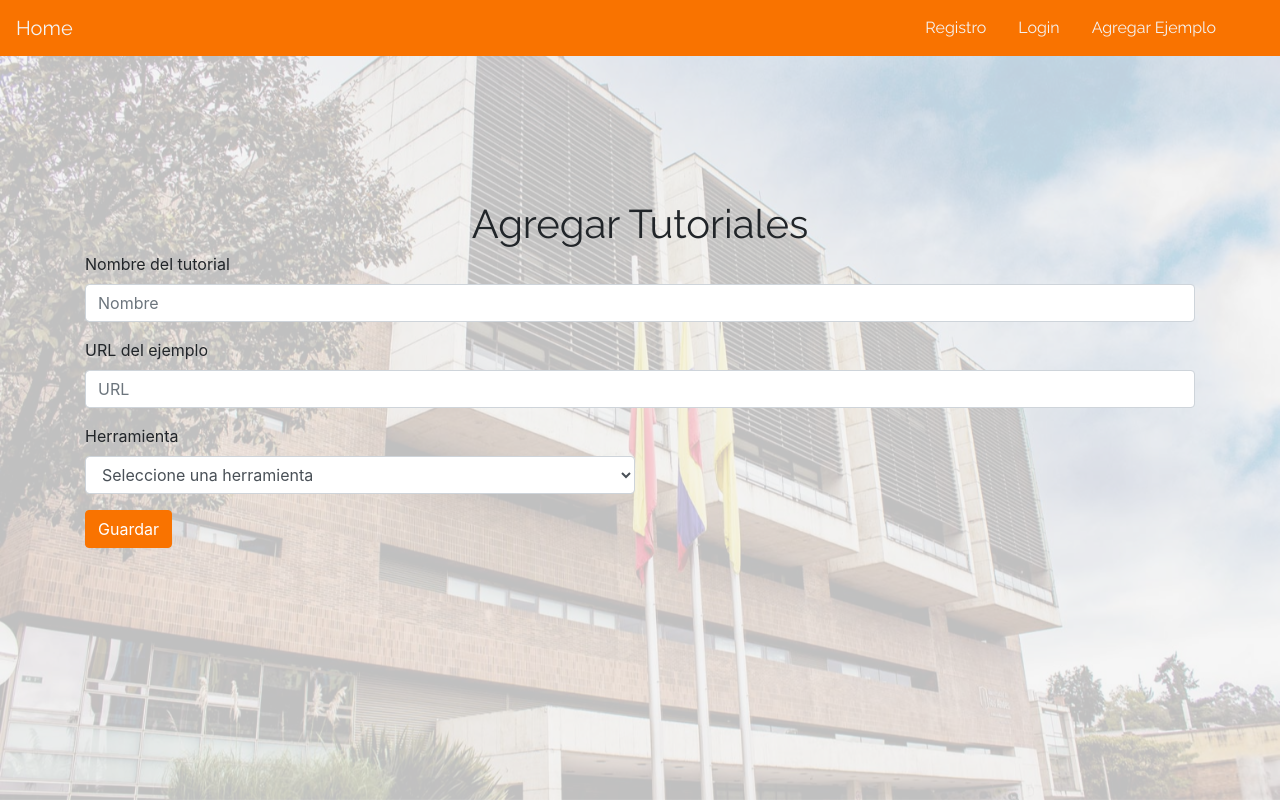
After one commit to juansb827/equipo1-catalogo-201810, a Django app: template catalogo/templates/tutorial.html in a window 1280 px wide. The commit adds this page. Run offline with Django 3.2, Linux system fonts and the light colour scheme; the template is opened without the code that fills it, so the values that code supplies are empty; parts of the project's set-up code (start-up, migrations or seed data) failed here and were passed over; some libraries are stand-ins or nearby versions.

Commit message:
Creación de  la pantalla "Agregar tutoriales", se modifica templates, views.py y urls.py

```diff
--- a/catalogo/templates/base.html
+++ b/catalogo/templates/base.html
@@ -39,6 +39,8 @@
                 {% if user.is_authenticated %}
                     <li><a class="nav-link" data-value="about" href="{% url 'catalogo:index' %}">{{ user.username }}</a></li>
                     <li><a class="nav-link" data-value="about" href="{% url 'catalogo:logout' %}">Logout</a></li>
+                    <li class="nav-item">
+                    <a class="nav-link" data-value="about" href="{% url 'catalogo:tutorial' %}">Agregar Tutorial</a></li>
                 {% else %}
                     <li><a class="nav-link" data-value="about" href="{% url 'catalogo:addUser' %}">Registro</a></li>
                     <li><a class="nav-link" data-value="about" href="{% url 'catalogo:login' %}">Login</a></li>
--- /dev/null
+++ b/catalogo/templates/tutorial.html
@@ -0,0 +1,40 @@
+
+{% extends 'base.html' %}
+
+{% block content %}
+    {% load static %}
+
+    <link rel="stylesheet" type="text/css" href="{% static '/css/login.css' %}">
+    <div class="login-container">
+        <div class="overlayed">
+            <div class="login-area">
+                <div class="container">
+                    <form id="formAddExample" enctype="multipart/form-data" method="post">
+                        <h1>Agregar Tutoriales</h1>
+                        {% csrf_token %}
+                        <div class="form-group">
+                            <label for="name">Nombre del tutorial</label>
+                            <input required type="text" class="form-control" id="name" name="name" placeholder="Nombre">
+                        </div>
+                        <div class="form-group">
+                            <label for="url">URL del ejemplo</label>
+                            <input required type="text" class="form-control" id="url" name="url" placeholder="URL">
+                        </div>
+                        <div class="form-row">
+                            <div class="form-group col-md-6">
+                                <label for="tool">Herramienta</label>
+                                <select required class="form-control" id="tool" name="tool">
+                                    <option disabled selected value>Seleccione una herramienta</option>
+                                    {% for entry in tools %}
+                                        <option value="{{ entry.fields.tool }}">{{ entry.fields.name }}</option>
+                                    {% endfor %}
+                                </select>
+                            </div>
+                        </div>
+                        <button type="submit" class="btn  main-button">Guardar</button>
+                    </form>
+                </div>
+            </div>
+        </div>
+    </div>
+{% endblock %}
--- a/catalogo/urls.py
+++ b/catalogo/urls.py
@@ -9,5 +9,6 @@ urlpatterns = [
     url(r'^addUser/$', views.add_user_view, name='addUser'),
     url(r'^addExample/$', views.add_example, name='addExample'),
     url(r'^example/$', views.example, name='example'),
-    url(r'^searchItems/$', views.search_item, name='searchItems')
+    url(r'^searchItems/$', views.search_item, name='searchItems'),
+    url(r'^tutorial/$', views.tutorial, name='tutorial'),
 ]
```
Also changed, not shown: catalogo/views.py (+14 -0 lines).
